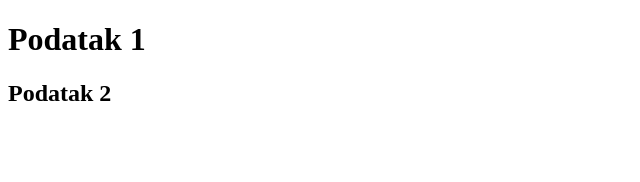
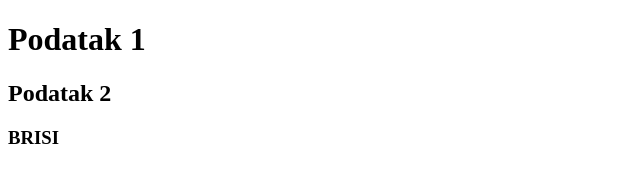
Before and after one commit to Roman730/Algebra_1, a plain HTML site: page tablica/tablica_1.html in a window 1280 px wide. Shown: the full height of the page, 0-640 px from the left. Drawn offline with Linux system fonts and the light colour scheme.

Commit message:
tablica:treci commit

```diff
--- a/tablica/tablica_1.html
+++ b/tablica/tablica_1.html
@@ -9,5 +9,6 @@
 <body>
     <h1>Podatak 1</h1>
     <h2>Podatak 2</h2>
+    <h3>BRISI</h3>
 </body>
 </html>
```
